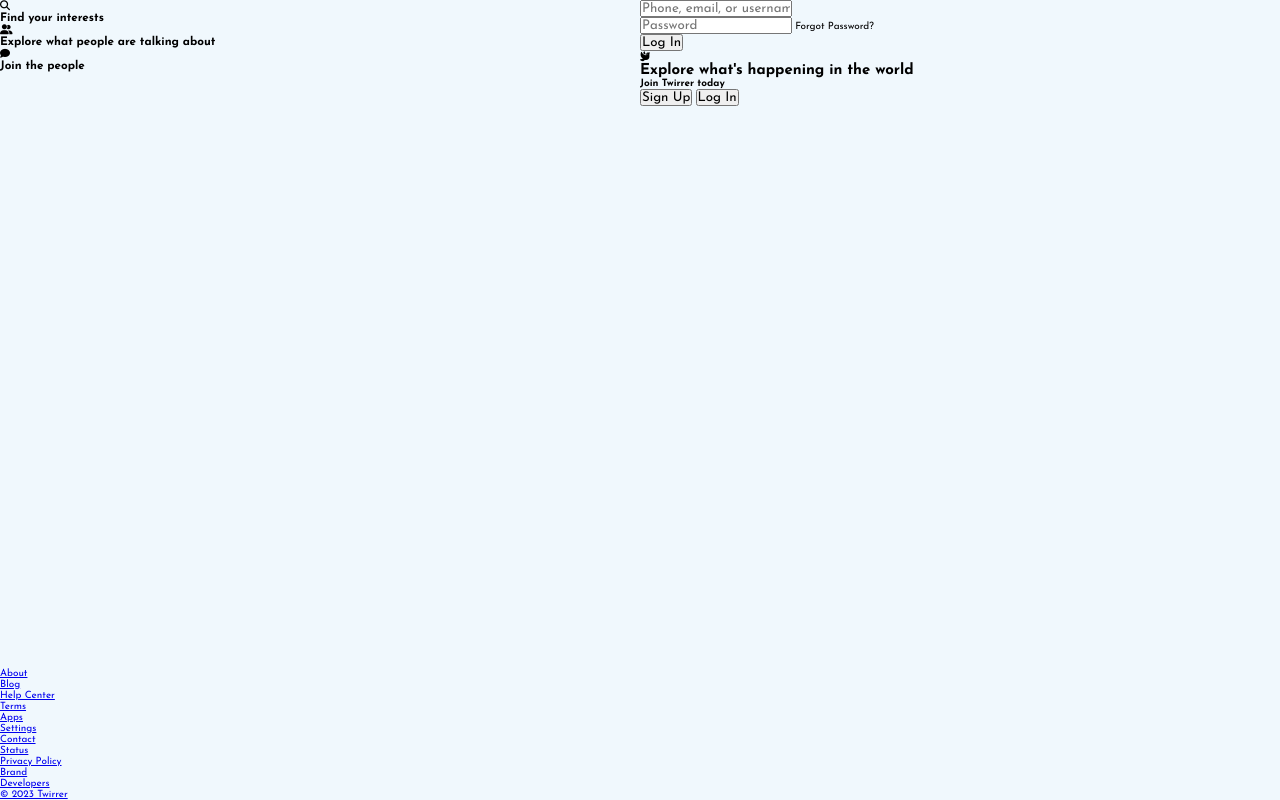
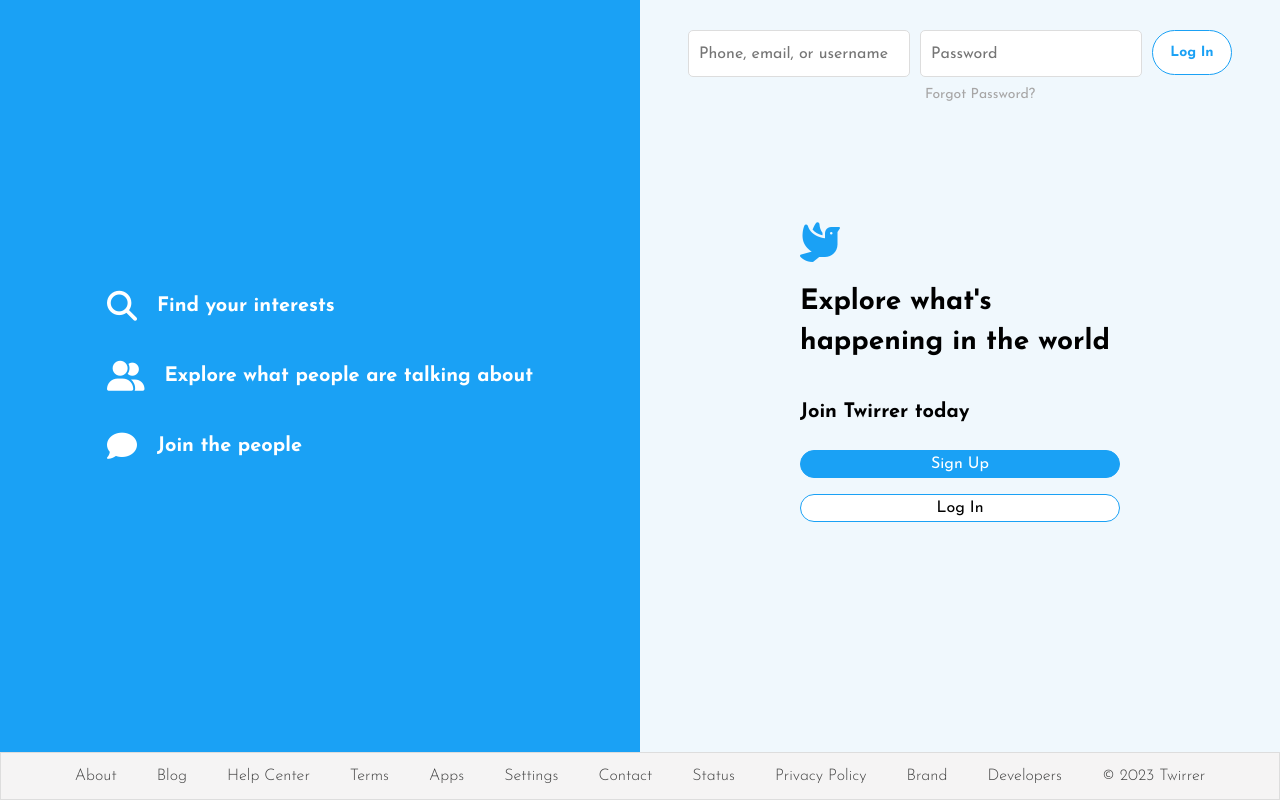
Before and after one commit to b7satapathy/twitter_clone_project, a plain HTML site: page index.html in a window 1280 px wide. Drawn offline with Linux system fonts and the light colour scheme.

Commit message:
main page style done

```diff
--- a/index.html
+++ b/index.html
@@ -45,7 +45,6 @@
       <!-- end of left -->
       <!-- right -->
       <div class="right">
-        <div class="right-content">
         <form class="right-content-form">
           <input
             type="text"
@@ -54,7 +53,7 @@
           />
           <div>
             <input type="password" class="password" placeholder="Password" />
-              <label>Forgot Password?</label>
+            <p>Forgot Password?</p>
           </div>
           <button type="button" class="btn-top">Log In</button>
         </form>
@@ -64,7 +63,6 @@
           <h4>Join Twirrer today</h4>
           <button type="button" class="sign-up">Sign Up</button>
           <button type="button" class="log-in">Log In</button>
-          </div>
         </div>
       </div>
       <!-- end of right -->
--- a/style.css
+++ b/style.css
@@ -3,6 +3,7 @@
   margin: 0;
   padding: 0;
   font-family: "Josefin Sans", sans-serif;
+  outline: none;
 }
 /* end of common styles */
 
@@ -25,9 +26,167 @@ body {
   grid-template-columns: repeat(2, 1fr);
   grid-template-rows: 1fr min-content;
 }
-/* end of main page */
 
 /* left content */
 .left {
+  grid-column: 1/2;
+  grid-row: 1/2;
+  background-color: #1aa1f5;
+  display: flex;
+  justify-content: center;
+  align-items: center;
+}
+
+.left-content div {
+  display: flex;
+  align-items: center;
+  margin: 4rem;
+  color: white;
+}
+
+.left-content i {
+  font-size: 3rem;
+  margin-right: 2rem;
+}
+
+.left-content-heading {
+  font-size: 2rem;
 }
 /* end of left contenet */
+
+/* right content */
+.right {
+  /* grid-column: 2/2; */
+  grid-column: 2/-1;
+  grid-row: 1/2;
+  position: relative;
+}
+
+.right-content-form {
+  display: flex;
+  justify-content: center;
+  margin-top: 3rem;
+}
+
+.right-content-form input {
+  width: 20rem;
+  height: 4.5rem;
+  padding: 0 1rem;
+  margin-right: 1rem;
+  font-size: 1.6rem;
+  border: 0.1rem solid #ddd;
+  border-radius: 0.5rem;
+  background-color: #fff;
+  transition: background-color 0.3s;
+}
+
+.right-content-form input:focus {
+  background-color: #d9ebf7;
+}
+
+.right-content-form p {
+  margin-top: 1rem;
+  margin-left: 0.5rem;
+  font-size: 1.4rem;
+  font-weight: 400;
+  color: #a7a6a6;
+  cursor: pointer;
+}
+
+.right-content-form button {
+  width: 8rem;
+  height: 4.5rem;
+  background-color: #fff;
+  color: #1aa1f5;
+  border: 0.1rem solid #1aa1f5;
+  border-radius: 3rem;
+  font-size: 1.4rem;
+  font-weight: bold;
+  cursor: pointer;
+  transition: background-color 0.3s;
+}
+
+.right-content-form button:hover {
+  background-color: #d9ebf7;
+}
+
+.middle-content {
+  position: absolute;
+  top: 50%;
+  left: 50%;
+  transform: translate(-50%, -50%);
+  display: flex;
+  flex-direction: column;
+  width: 50%;
+}
+
+.middle-content i {
+  font-size: 4rem;
+  color: #1aa1f5;
+  margin-bottom: 2rem;
+}
+
+.middle-content h1 {
+  font-size: 2.8rem;
+  margin-bottom: 4rem;
+  line-height: 4rem;
+}
+
+.middle-content h4 {
+  font-size: 2rem;
+  margin-bottom: 2rem;
+}
+
+.middle-content button {
+  margin: 0.8rem 0;
+  padding: 0.5rem;
+  border: 0.1rem solid #1aa1f5;
+  border-radius: 4rem;
+  font-size: 1.6rem;
+  cursor: pointer;
+  transition: background-color 0.3s;
+}
+
+.sign-up {
+  background-color: #1aa1f5;
+  color: #fff;
+}
+
+.sign-up:hover {
+  background-color: #0f5d8d;
+}
+
+.log-in {
+  background-color: #fff;
+}
+
+.log-in:hover {
+  background-color: #d9ebf7;
+}
+/* end of right content */
+
+/* footer */
+.main-page-footer {
+  grid-column: 1/-1;
+  grid-row: 2/-1;
+  background-color: #f5f4f4;
+  padding: 1.5rem;
+  border: 0.1rem solid #ddd;
+}
+
+.main-page-footer ul {
+  list-style: none;
+  display: flex;
+  justify-content: center;
+}
+
+.main-page-footer a {
+  font-size: 1.6rem;
+  margin: 0 2rem;
+  text-decoration: none;
+  color: #444;
+  font-weight: 300;
+}
+/* end of footer */
+
+/* end of main page */
```
Lines whose indentation alone changed are shown as unchanged.
